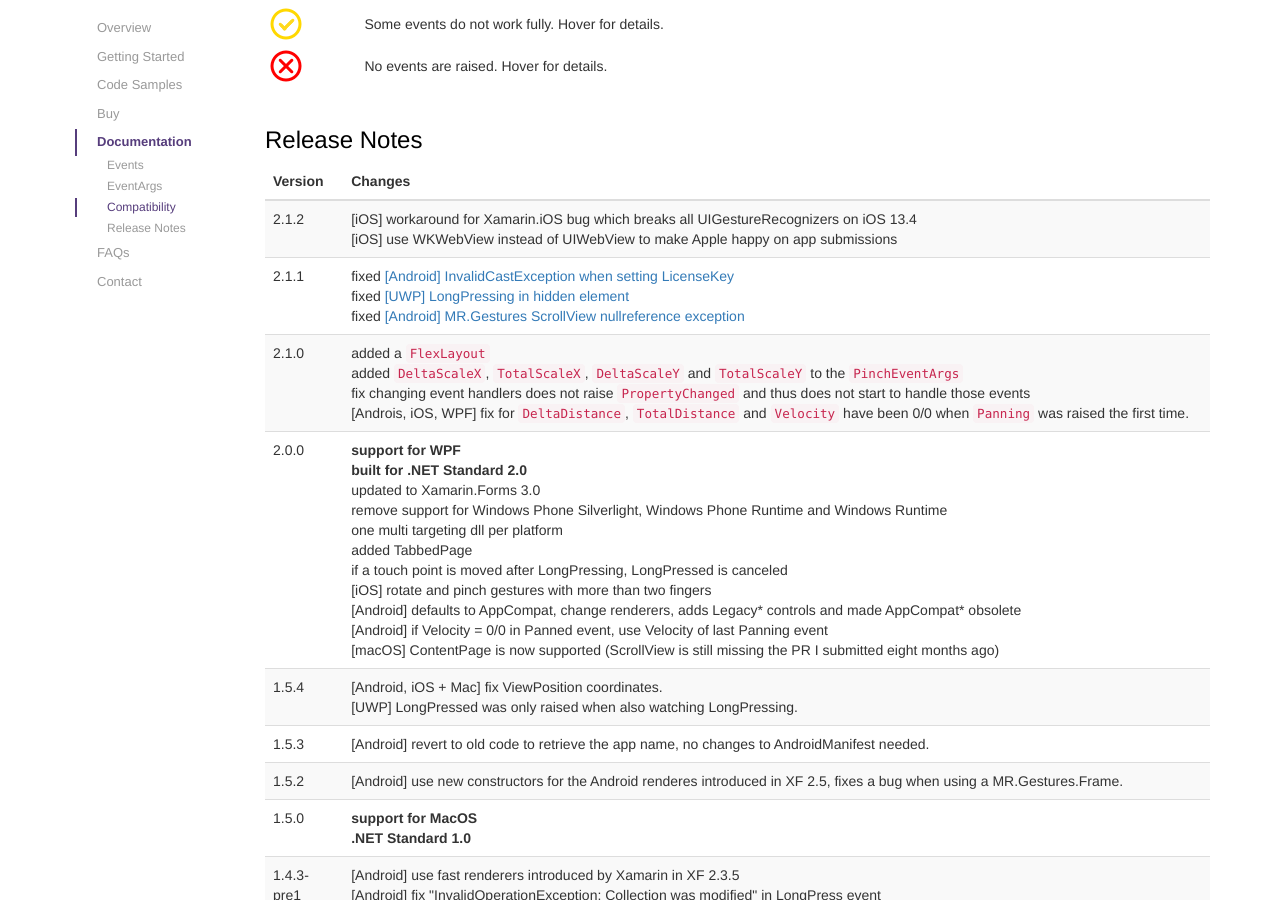
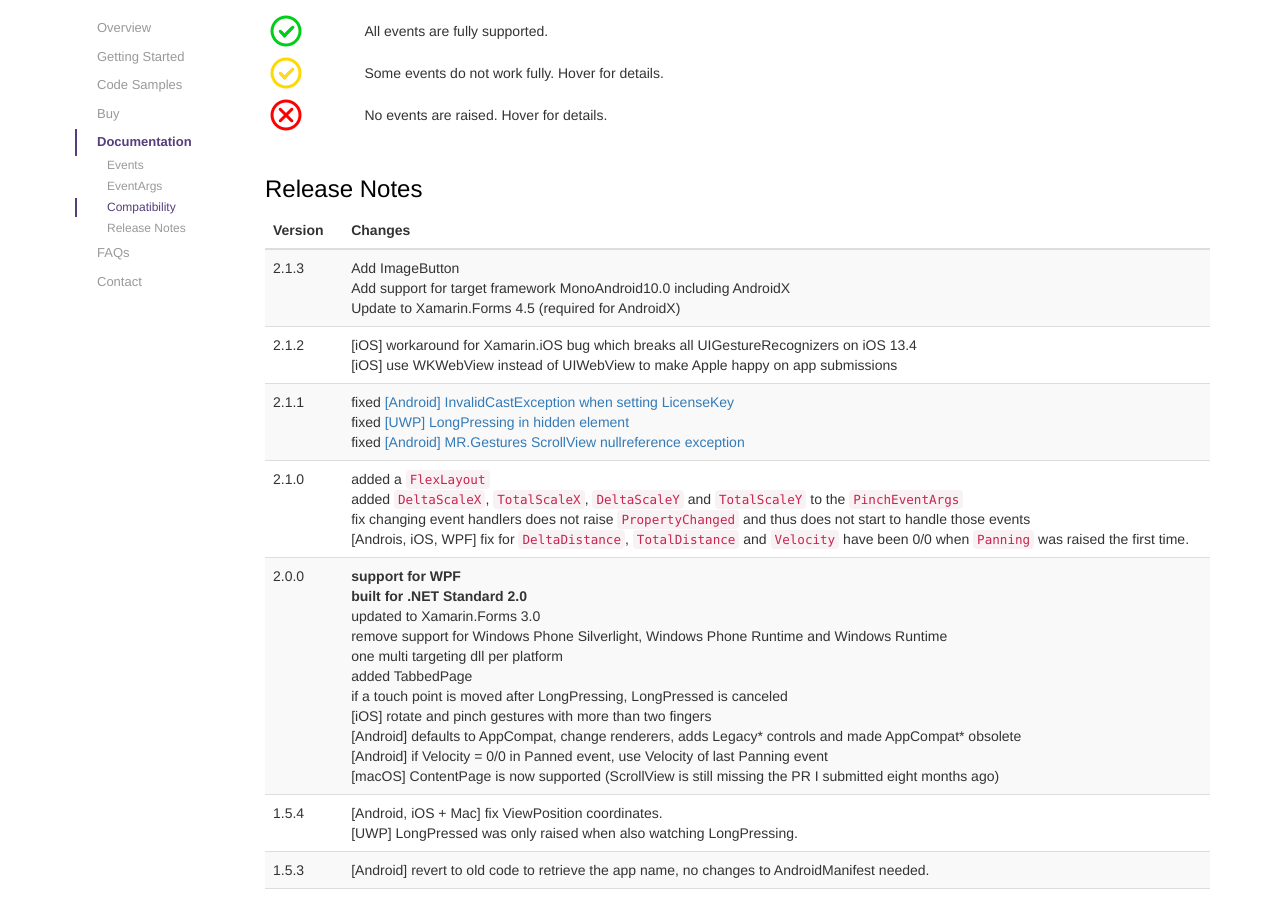
Before and after one commit to MichaelRumpler/GestureSample, a Jekyll site: the page built from index.md, in a window 1280 px wide and 900 px high, scrolled down 6646 px. Built offline with Jekyll 4.4.1, drawn with Linux system fonts in a browser that asks for light colours.

Commit message:
release 2.1.3

```diff
--- a/parts/5_2_Doc_Compatibility.html
+++ b/parts/5_2_Doc_Compatibility.html
@@ -190,6 +190,14 @@
                 <td><img src="assets/images/Supported_Green.png" /></td>
             </tr>
             <tr>
+                <td>ImageButton</td>
+                <td title="Xamarins Clicked event does not work. Tapping and Tapped only work once, DoubleTapped doesn't work."><img src="assets/images/Supported_Yellow.png" /></td>
+                <td><img src="assets/images/Supported_Green.png" /></td>
+                <td><img src="assets/images/Supported_Green.png" /></td>
+                <td title="Gestures with the left mouse button and Down/Up with touch are consumed. The rest works."><img src="assets/images/Supported_Yellow.png" /></td>
+                <td title="Xamarin.Forms does not support the ImageButton yet (no ImageButtonRenderer for MacOS)."><img src="assets/images/NotSupported_Red.png" /></td>
+            </tr>
+            <tr>
                 <td>Label</td>
                 <td><img src="assets/images/Supported_Green.png" /></td>
                 <td><img src="assets/images/Supported_Green.png" /></td>
--- a/parts/5_3_Doc_ReleaseNotes.html
+++ b/parts/5_3_Doc_ReleaseNotes.html
@@ -9,6 +9,14 @@
             </tr>
         </thead>
         <tbody>
+            <tr>
+                <td>2.1.3</td>
+                <td>
+                    Add ImageButton<br />
+                    Add support for target framework MonoAndroid10.0 including AndroidX<br />
+                    Update to Xamarin.Forms 4.5 (required for AndroidX)<br />
+                </td>
+            </tr>
             <tr>
                 <td>2.1.2</td>
                 <td>
```
